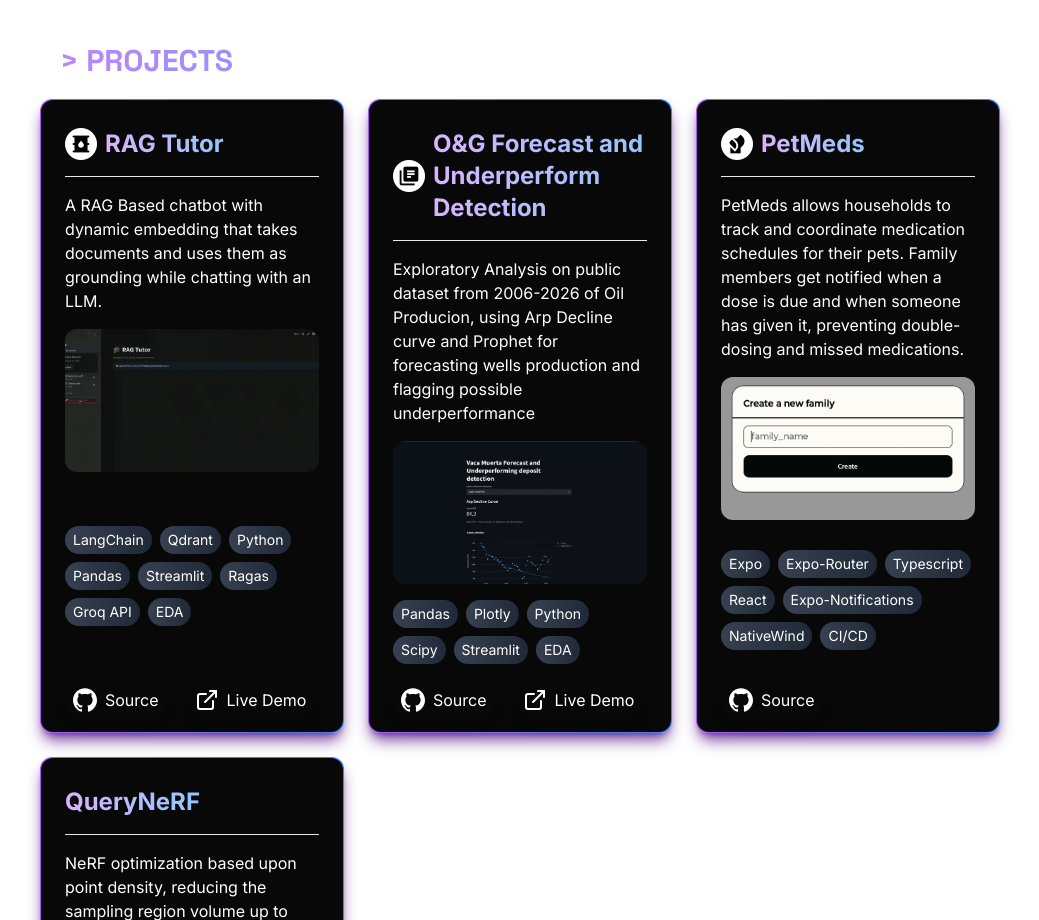
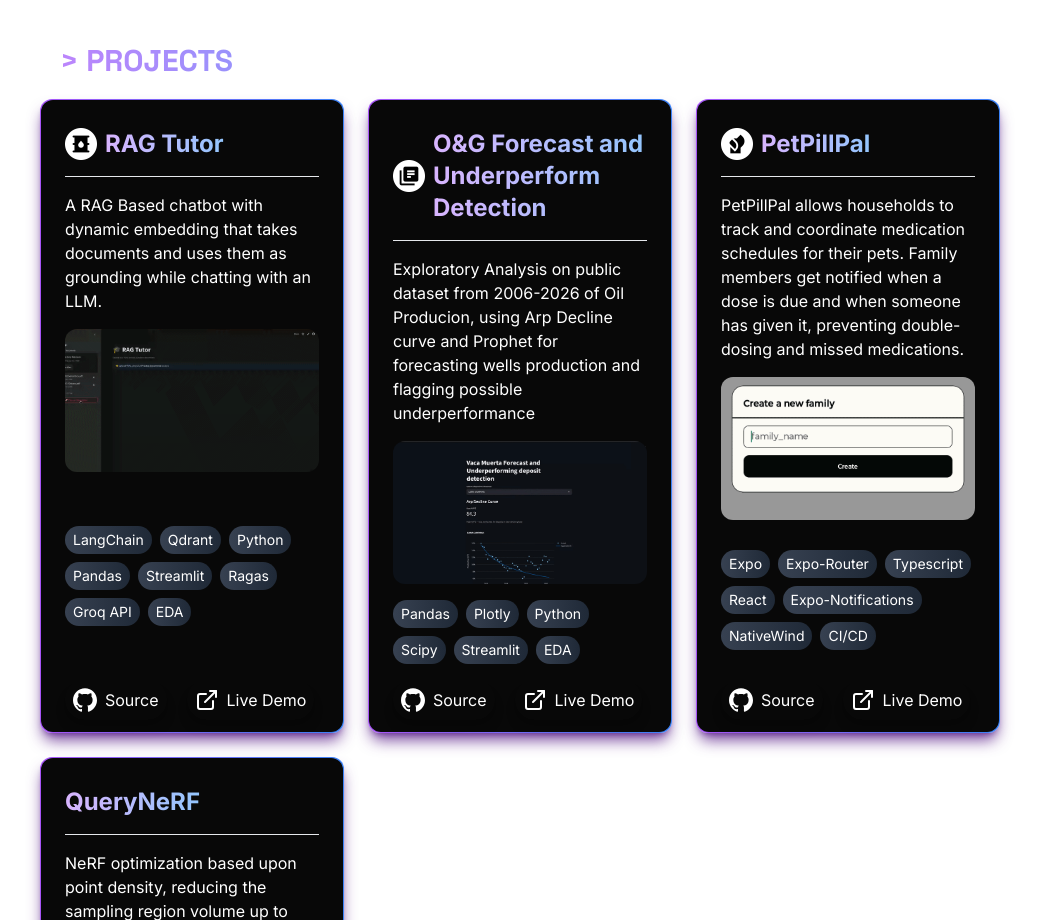
Before and after one commit to NawlFountains/Portfolio-Landing-Page, a React (Create React App) app: page / in a window 1280 px wide. Shown: the part 2040-2960 px from the top of the page, without its empty margins (120-1159 px from the left). Built offline with nearby package versions, Linux system fonts and the light colour scheme.

Commit message:
Updated project rename

```diff
--- a/src/App.tsx
+++ b/src/App.tsx
@@ -45,8 +45,8 @@ function App() {
             icon_path: '/icon/forecaster_icon.png',
             showcase_video_path: '/videos/forecaster_demo.gif'
         }, {
-            name: 'PetMeds ',
-            description: 'PetMeds allows households to track and coordinate medication schedules for their pets. Family members get notified when a dose is due and when someone has given it, preventing double-dosing and missed medications.',
+            name: 'PetPillPal',
+            description: 'PetPillPal allows households to track and coordinate medication schedules for their pets. Family members get notified when a dose is due and when someone has given it, preventing double-dosing and missed medications.',
             stack: [
                 'Expo',
                 'Expo-Router',
@@ -56,10 +56,10 @@ function App() {
                 'NativeWind',
                 'CI/CD'
             ],
-            repo_link: 'https://github.com/NawlFountains/PetMeds',
-            live_demo_link: null,
-            icon_path: '/icon/pet_meds_icon.png',
-            showcase_video_path: '/videos/pet_meds_demo.gif',
+            repo_link: 'https://github.com/NawlFountains/PetPillPal',
+            live_demo_link: 'https://PetPillPal.vercel.app/',
+            icon_path: '/icon/pet_pill_pal_icon.png',
+            showcase_video_path: '/videos/pet_pill_pal_demo.gif',
         }, {
             name: 'QueryNeRF',
             description: 'NeRF optimization based upon point density, reducing the sampling region volume up to 25%, developed during my time as a Research Intern in the EVC-CIN program.',
```
Also changed, not shown: public/icon/pet_pill_pal_icon.png (renamed from public/icon/pet_meds_icon.png), public/videos/pet_pill_pal_demo.gif (renamed from public/videos/pet_meds_demo.gif).
